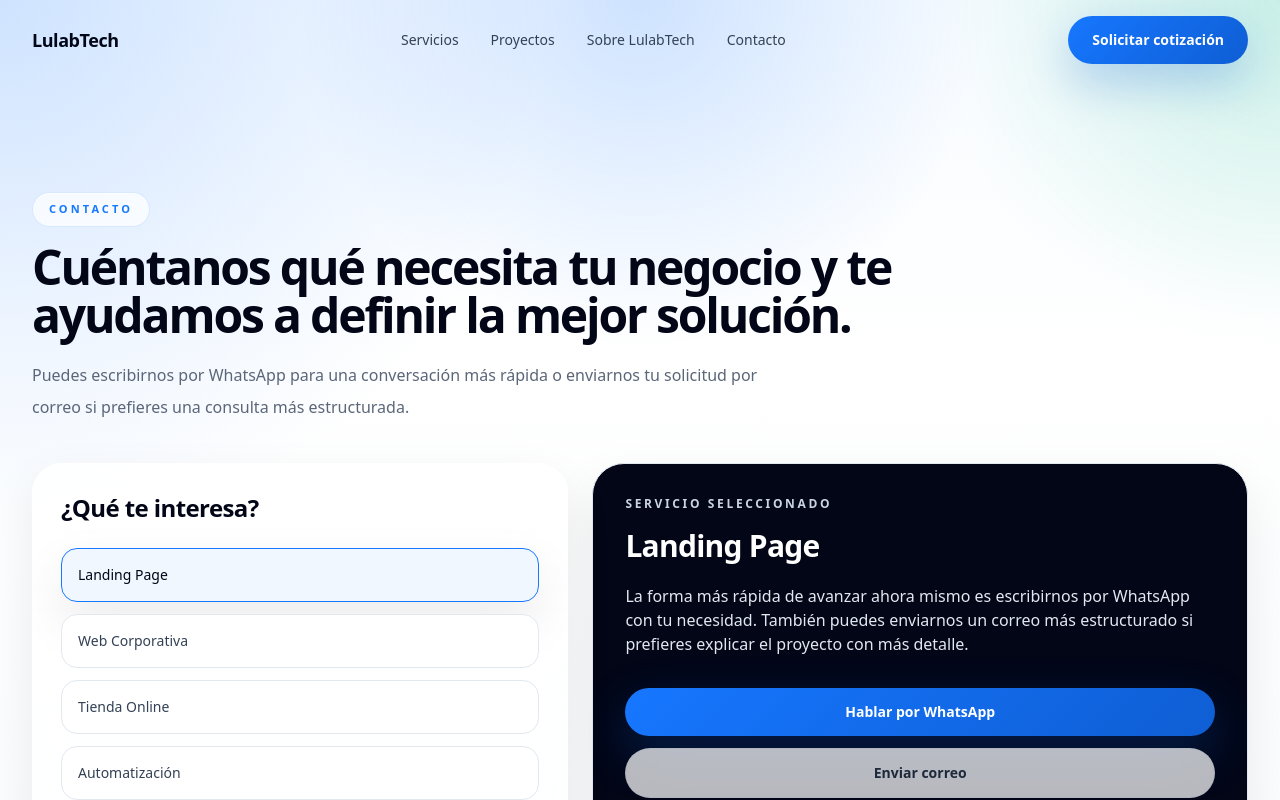
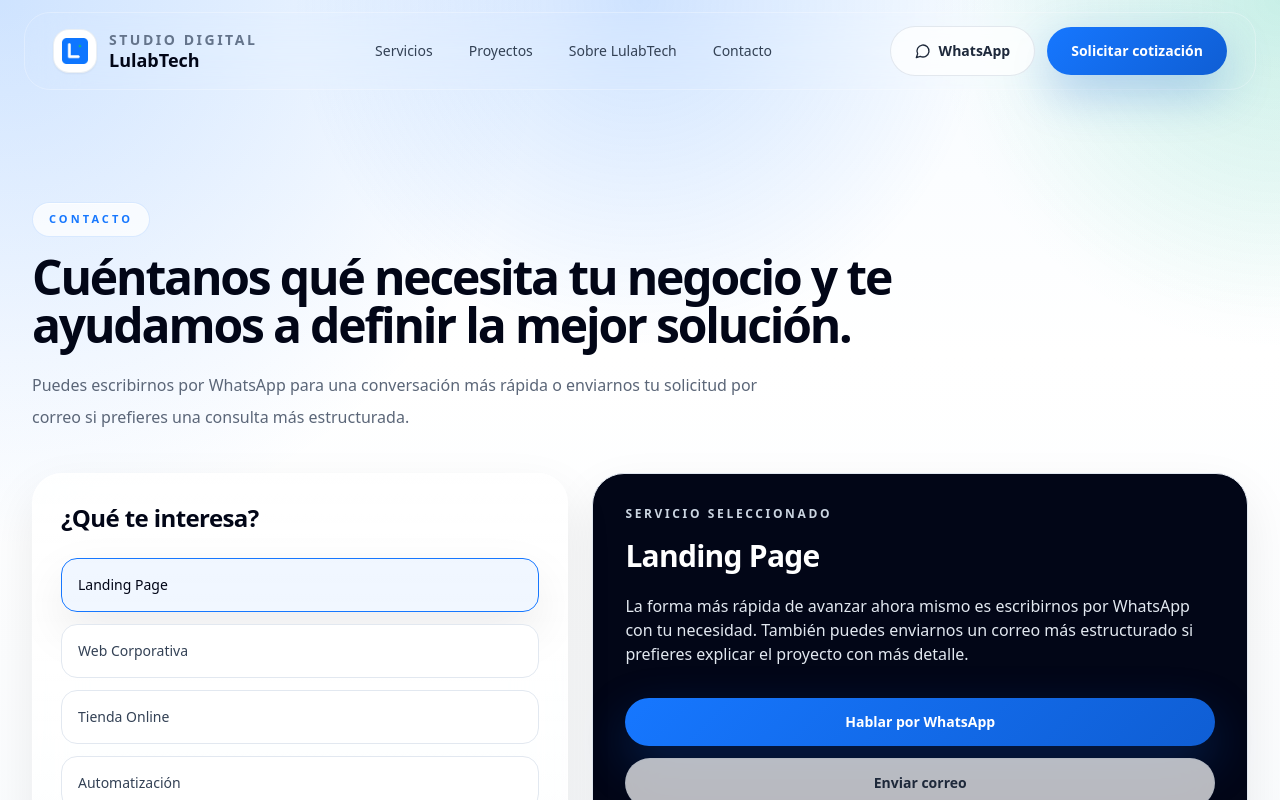
Before and after one commit to lulabtechnology/Lulabtech, a Next.js app: page /contacto in a window 1280 px wide. Shown: the top 800 px of the page. Built offline with nearby package versions, Linux system fonts and the light colour scheme.

Commit message:
Update SiteHeader.jsx

```diff
--- a/components/layout/SiteHeader.jsx
+++ b/components/layout/SiteHeader.jsx
@@ -1,8 +1,10 @@
 "use client";
 
+import Image from "next/image";
 import Link from "next/link";
 import { useEffect, useState } from "react";
-import { Menu, X } from "lucide-react";
+import { Menu, MessageCircle, X } from "lucide-react";
+import { buildWhatsappLink } from "@/lib/site";
 
 const nav = [
   { href: "/servicios", label: "Servicios" },
@@ -11,46 +13,77 @@ const nav = [
   { href: "/contacto", label: "Contacto" },
 ];
 
+const whatsappHref = buildWhatsappLink(
+  "Hola LulabTech, me interesa una cotización para mi proyecto."
+);
+
 export default function SiteHeader() {
   const [open, setOpen] = useState(false);
   const [scrolled, setScrolled] = useState(false);
 
   useEffect(() => {
-    const onScroll = () => setScrolled(window.scrollY > 10);
+    const onScroll = () => setScrolled(window.scrollY > 12);
     onScroll();
     window.addEventListener("scroll", onScroll);
     return () => window.removeEventListener("scroll", onScroll);
   }, []);
 
+  useEffect(() => {
+    document.body.style.overflow = open ? "hidden" : "";
+    return () => {
+      document.body.style.overflow = "";
+    };
+  }, [open]);
+
   return (
-    <header
-      className={`sticky top-0 z-50 transition ${
+    <header className="sticky top-0 z-50 px-3 pt-3 sm:px-4 md:px-6">
+      <div
+        className={`mx-auto max-w-7xl rounded-[26px] border transition-all duration-300 ${
           scrolled
-          ? "border-b border-slate-200 bg-white/85 backdrop-blur-xl"
-          : "bg-transparent"
+            ? "border-white/55 bg-white/72 shadow-[0_24px_70px_rgba(2,8,23,0.12)] backdrop-blur-2xl"
+            : "border-white/30 bg-white/48 backdrop-blur-xl"
         }`}
       >
-      <div className="shell">
-        <div className="flex h-20 items-center justify-between gap-6">
-          <Link href="/" className="flex items-center gap-3">
-            <span className="text-lg font-semibold tracking-tight text-slate-950">
+        <div className="flex h-[76px] items-center justify-between gap-4 px-4 sm:px-5 lg:px-7">
+          <Link href="/" className="group flex items-center gap-3">
+            <div className="relative flex h-11 w-11 items-center justify-center overflow-hidden rounded-2xl border border-slate-200/70 bg-white shadow-sm">
+              <Image
+                src="/logo-lulab.png"
+                alt="LulabTech"
+                fill
+                className="object-contain p-2 transition duration-300 group-hover:scale-105"
+                sizes="44px"
+                priority
+              />
+            </div>
+
+            <div className="min-w-0">
+              <div className="text-sm font-semibold leading-none tracking-[0.18em] text-slate-500">
+                STUDIO DIGITAL
+              </div>
+              <div className="mt-1 text-lg font-semibold leading-none text-slate-950">
                 LulabTech
-            </span>
+              </div>
+            </div>
           </Link>
 
-          <nav className="hidden items-center gap-8 lg:flex">
+          <nav className="hidden items-center gap-1 lg:flex">
             {nav.map((item) => (
               <Link
                 key={item.href}
                 href={item.href}
-                className="text-sm font-medium text-slate-700 transition hover:text-slate-950"
+                className="rounded-full px-4 py-2.5 text-sm font-medium text-slate-700 transition duration-300 hover:bg-white hover:text-slate-950"
               >
                 {item.label}
               </Link>
             ))}
           </nav>
 
-          <div className="hidden lg:block">
+          <div className="hidden items-center gap-3 lg:flex">
+            <a href={whatsappHref} target="_blank" rel="noreferrer" className="btn-secondary">
+              <MessageCircle className="h-4 w-4" />
+              WhatsApp
+            </a>
             <Link href="/contacto" className="btn-primary">
               Solicitar cotización
             </Link>
@@ -59,42 +92,51 @@ export default function SiteHeader() {
           <button
             type="button"
             onClick={() => setOpen((v) => !v)}
-            className="inline-flex h-11 w-11 items-center justify-center rounded-full border border-slate-200 bg-white text-slate-900 lg:hidden"
+            className="inline-flex h-12 w-12 items-center justify-center rounded-full border border-slate-200/70 bg-white/90 text-slate-900 shadow-sm lg:hidden"
             aria-label="Abrir menú"
+            aria-expanded={open}
           >
-            {open ? <X size={18} /> : <Menu size={18} />}
+            {open ? <X size={20} /> : <Menu size={20} />}
           </button>
+        </div>
       </div>
 
       {open && (
-          <div className="pb-5 lg:hidden">
-            <div className="panel p-4">
+        <div className="fixed inset-0 z-40 bg-[rgba(4,12,27,0.42)] px-3 pt-[104px] backdrop-blur-md sm:px-4">
+          <div className="mx-auto max-w-7xl">
+            <div className="panel overflow-hidden rounded-[30px] border-white/50 p-4 shadow-[0_34px_80px_rgba(2,8,23,0.18)]">
               <div className="flex flex-col gap-2">
                 {nav.map((item) => (
                   <Link
                     key={item.href}
                     href={item.href}
                     onClick={() => setOpen(false)}
-                    className="rounded-2xl px-4 py-3 text-sm font-medium text-slate-700 transition hover:bg-slate-50"
+                    className="rounded-[22px] border border-transparent bg-white/60 px-4 py-4 text-base font-medium text-slate-800 transition hover:border-slate-200 hover:bg-white"
                   >
                     {item.label}
                   </Link>
                 ))}
               </div>
 
-              <div className="mt-4">
-                <Link
-                  href="/contacto"
+              <div className="mt-4 grid gap-3 sm:grid-cols-2">
+                <a
+                  href={whatsappHref}
+                  target="_blank"
+                  rel="noreferrer"
                   onClick={() => setOpen(false)}
-                  className="btn-primary w-full"
+                  className="btn-secondary w-full"
                 >
+                  <MessageCircle className="h-4 w-4" />
+                  WhatsApp
+                </a>
+                <Link href="/contacto" onClick={() => setOpen(false)} className="btn-primary w-full">
                   Solicitar cotización
                 </Link>
               </div>
             </div>
           </div>
+        </div>
       )}
-      </div>
     </header>
   );
 }
```
Lines whose indentation alone changed are shown as unchanged.
